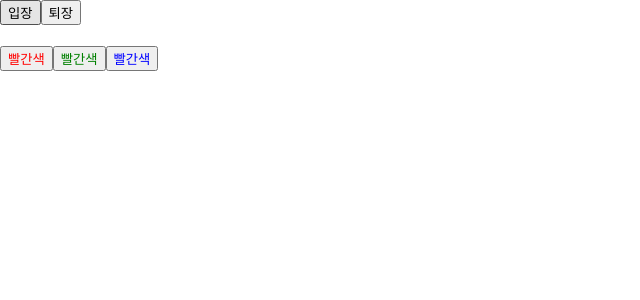
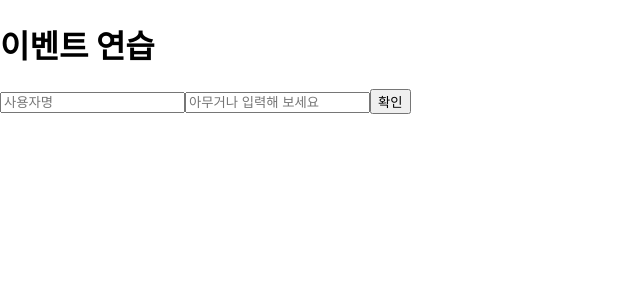
Before and after one commit to coals0115/react-study, a React (Create React App) app: page / in a window 1280 px wide. Shown: the top 300 px of the page, without its empty margins (0-640 px from the left). Built offline with nearby package versions, Linux system fonts and the light colour scheme.

Commit message:
4장. 이벤트 핸들링) 4.2 예제로 이벤트 핸들링 익히기

```diff
--- a/src/App.js
+++ b/src/App.js
@@ -2,6 +2,7 @@
 import MyComponent from "./MyComponent";
 import Counter from "./Counter";
 import Say from './Say';
+import EventPractice from "./EventPractice";
 
 // 3.2.3 모듈 내보내기 및 불러오기
 const App323 = () => {
@@ -20,7 +21,7 @@
 }
 
 // 3.4.2.2 useState 사용하기
-const App = () => {
+const App3422 = () => {
   return <Say/>
 }
 
@@ -53,5 +54,8 @@
   // => 리액트는 다 이런식으로 데이터를 변경한다.
 }
 
+const App = () => {
+  return <EventPractice />;
+}
 
 export default App;
--- /dev/null
+++ b/src/EventPractice.js
@@ -0,0 +1,274 @@
+import { Component } from "react";
+
+// 4.2.2 onChange 이벤트 핸들링하기
+class EventPractice422 extends Component {
+    render() {
+        return (
+            <div>
+                <h1>이벤트 연습</h1>
+                <input
+                    type="text"
+                    name="message"
+                    placeholder="아무거나 입력해 보세요"
+                    onChange={
+                        (e) => {
+                            // e 객체는 SyntheticEvent로 진짜 이벤트(브라우저의 네이티브 이벤트)를 감싸는 객체
+                            // SyntheticEvent를 네이티브 이벤트와 달라 이벤트가 끝나고 나면 이벤트가 초기화되므로 정보를 참조할 수 없다.
+                            // console.log(e);
+                            console.log(e.target.value);
+                        }
+                    }
+                />
+            </div>
+        );
+    }
+}
+
+// 4.2.2.2 state에 input 값 담기
+class EventPractice4222 extends Component {
+    state = {
+        message: ''
+    }
+
+    render() {
+        return (
+            <div>
+                <h1>이벤트 연습</h1>
+                <input
+                    type="text"
+                    name="message"
+                    placeholder="아무거나 입력해 보세요"
+                    value={this.state.message}
+                    onChange={
+                        (e) => {
+                            this.setState({
+                                message: e.target.value
+                            })
+                        }
+                    }
+                />
+            </div>
+        );
+    }
+}
+
+// 4.2.2.3 버튼을 누를 때 comment 값을 공백으로 설정
+class EventPractice4223 extends Component {
+    state = {
+        message: ''
+    }
+    render() {
+        return (
+            <div>
+                <h1>이벤트 연습</h1>
+                <input
+                    type="text"
+                    name="message"
+                    placeholder="아무거나 입력해 보세요"
+                    value={this.state.message}
+                    onChange={
+                        (e) => {
+                            this.setState({
+                                message: e.target.value
+                            })
+                        }
+                    }
+                />
+                <button onClick={
+                    () => {
+                        alert(this.state.message);
+                        this.setState({
+                            message: ''
+                        });
+                    }
+                }>확인</button>
+            </div>
+        );
+    }
+}
+
+// 4.2.3 임의 메서드 만들기
+class EventPractice423 extends Component {
+    state = {
+        message: ''
+    }
+
+    constructor(props) {
+        super(props);
+        this.handleChange = this.handleChange.bind(this);
+        this.handleClick = this.handleClick.bind(this);
+    }
+
+    handleChange(e) {
+        this.setState({
+            message: e.target.value
+        });
+    }
+
+    handleClick() {
+        alert(this.state.message);
+        this.setState({
+            message: ''
+        });
+    }
+
+    render() {
+        return (
+            <div>
+                <h1>이벤트 연습</h1>
+                <input
+                    type="text"
+                    name="message"
+                    placeholder="아무거나 입력해 보세요"
+                    value={this.state.message}
+                    onChange={this.handleChange}
+                />
+                <button onClick={this.handleClick}>확인</button>
+            </div>
+        );
+    }
+}
+
+// 4.2.3.2 Property Initializer Syntax를 사용한 메서드 작성
+// 생성자를 안 써도 돼서 이전 예제보다 훨씬 깔끔
+class EventPractice4232 extends Component {
+    state = {
+        message: ''
+    }
+
+    handleChange = (e) => {
+        this.setState({
+            message: e.target.value
+        });
+    }
+
+    handleClick = () => {
+        alert(this.state.message);
+        this.setState({
+            message: ''
+        });
+    }
+
+    render() {
+        return (
+            <div>
+                <h1>이벤트 연습</h1>
+                <input
+                    type="text"
+                    name="message"
+                    placeholder="아무거나 입력해 보세요"
+                    value={this.state.message}
+                    onChange={this.handleChange}
+                />
+                <button onClick={this.handleClick}>확인</button>
+            </div>
+        );
+    }
+}
+
+const name = 'variantKey';
+const object = {
+    [name]: 'value'
+};
+// { 'variantKey': 'value' }
+
+// 4.2.4 input 여러 개 다루기
+class EventPractice424 extends Component {
+    state = {
+        username: '',
+        message: ''
+    }
+
+    handleChange = (e) => {
+        this.setState({
+            // 핵심!
+            // 객체 안에서 key를 []로 감싸면 그 안에 넣은 레퍼런스가 가리키는 실제 값이 key 값으로 사용된다.
+            [e.target.name]: e.target.value
+        });
+    }
+
+    handleClick = () => {
+        alert(this.state.username + ': ' + this.state.message);
+        this.setState({
+            username: '',
+            message: ''
+        })
+    }
+
+    render() {
+        return (
+            <div>
+                <h1>이벤트 연습</h1>
+                <input
+                    type="text"
+                    name="username"
+                    placeholder="사용자명"
+                    value={this.state.username}
+                    onChange={this.handleChange}
+                />
+                <input
+                    type="text"
+                    name="message"
+                    placeholder="아무거나 입력해 보세요"
+                    value={this.state.message}
+                    onChange={this.handleChange}
+                />
+                <button onClick={this.handleClick}>확인</button>
+            </div>
+        );
+    }
+}
+
+// 4.2.5 onKeyPress 이벤트 핸들링
+class EventPractice extends Component {
+    state = {
+        username: '',
+        message: ''
+    }
+
+    handleChange = (e) => {
+        this.setState({
+            [e.target.name]: e.target.value
+        });
+    }
+
+    handleClick = () => {
+        alert(this.state.username + ': ' + this.state.message);
+        this.setState({
+            username: '',
+            message: ''
+        })
+    }
+
+    handleKeyPress = (e) => {
+        if(e.key === 'Enter') {
+            this.handleClick();
+        }
+    }
+
+    render() {
+        return (
+            <div>
+                <h1>이벤트 연습</h1>
+                <input
+                    type="text"
+                    name="username"
+                    placeholder="사용자명"
+                    value={this.state.username}
+                    onChange={this.handleChange}
+                />
+                <input
+                    type="text"
+                    name="message"
+                    placeholder="아무거나 입력해 보세요"
+                    value={this.state.message}
+                    onChange={this.handleChange}
+                    onKeyPress={this.handleKeyPress}
+                />
+                <button onClick={this.handleClick}>확인</button>
+            </div>
+        );
+    }
+}
+
+export default EventPractice;
```
